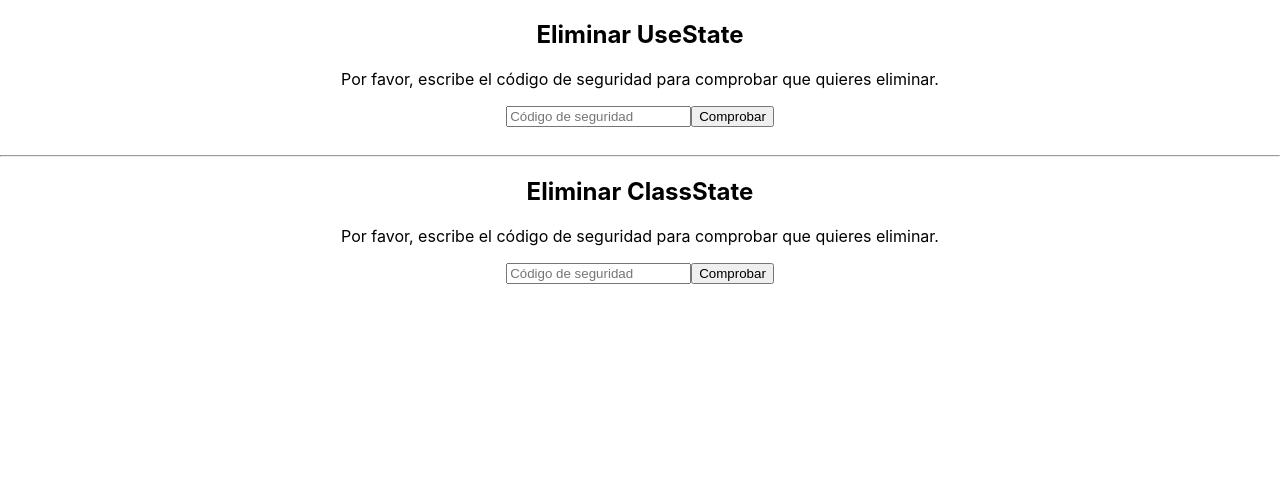
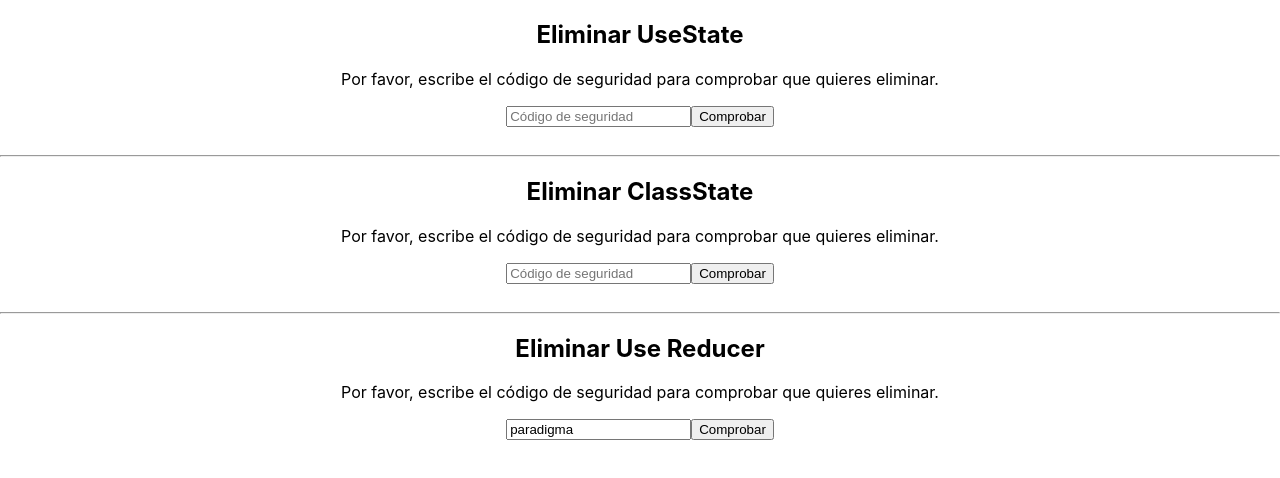
Before and after one commit to liderfalera/security-codes-app, a React (Create React App) app: page / in a window 1280 px wide. Shown: the top 478 px of the page. Built offline with nearby package versions, Linux system fonts and the light colour scheme.

Commit message:
Clase 14: UseReducer elaborado usando reducer de tipo Object

```diff
--- a/src/App.js
+++ b/src/App.js
@@ -1,6 +1,7 @@
 import React from "react";
 import { UseState } from "./UseState";
 import { ClassState } from "./ClassState";
+import { UseReducer } from "./UseReducer";
 
 import "./App.css";
 
@@ -11,6 +12,9 @@ function App() {
 			<br />
 			<hr />
 			<ClassState name="ClassState" />
+			<br />
+			<hr />
+			<UseReducer name="Use Reducer" />
 		</div>
 	);
 }
--- /dev/null
+++ b/src/UseReducer.js
@@ -0,0 +1,209 @@
+import React from "react";
+
+const SECURITY_CODE = "paradigma";
+
+function UseReducer({ name }) {
+	const [state, dispatch] = React.useReducer(reducer, initialState);
+
+	// const [value, setValue] = React.useState("");
+	// const [error, setError] = React.useState(false);
+	// const [loading, setLoading] = React.useState(false);
+
+	// console.log(state);
+
+	// const onInputChange = (event) => {
+	// 	setState({ ...state, value: event.target.value });
+	// 	if (state.error) {
+	// 		setState({ ...state, error: false });
+	// 	}
+	// };
+
+	React.useEffect(() => {
+		console.log("Empezando effect");
+
+		if (state.loading) {
+			// If is loading
+			setTimeout(() => {
+				console.log("Haciendo la validación");
+
+				if (state.value === SECURITY_CODE) {
+					// setLoading(false);
+					// console.log("código correcto");
+					// setState({ ...state, loading: false, error: false, confirmed: true });
+					dispatch({ type: "CONFIRM" });
+				} else {
+					// setError(true);
+					// setLoading(false);
+					// setState({ ...state, loading: false, error: true });
+					dispatch({ type: "ERROR" });
+				}
+
+				// if (state.value !== SECURITY_CODE) {
+				// 	setError(true);
+				// }
+				// setLoading(false);
+
+				console.log("Terminando la validación");
+			}, 1500);
+		}
+
+		console.log("Terminando effect");
+	}, [state.loading]);
+
+	if (!state.deleted && !state.confirmed) {
+		return (
+			<div>
+				<h2>Eliminar {name}</h2>
+				<p>
+					Por favor, escribe el código de seguridad para comprobar que quieres
+					eliminar.
+				</p>
+				{state.error && !state.loading && (
+					<p>
+						<small>Error: Código incorrecto</small>
+					</p>
+				)}
+				{state.loading && <p>Cargando...</p>}
+				<input
+					placeholder="Código de seguridad"
+					value={state.value}
+					onChange={(event) => {
+						// // setValue(event.target.value);
+						// setState({ ...state, value: event.target.value });
+						// if (state.error) {
+						// 	// setError(false);
+						// 	setState({ ...state, error: false });
+						// }
+						// //  Reemplazado por validación en line 44
+						dispatch({ type: "WRITE", payload: event.target.value });
+					}}
+				/>
+				<button
+					onClick={() => {
+						// setError(false);
+						// // Reemplazado por validación en line 44
+						// setLoading(true);
+						// setState({ ...state, loading: true, error: false });
+						dispatch({ type: "CHECK" });
+					}}>
+					Comprobar
+				</button>
+			</div>
+		);
+	} else if (state.confirmed && !state.deleted) {
+		return (
+			<>
+				<p>¿Está seguro de eliminar el {name}?</p>
+				<button
+					onClick={() => {
+						// setState({ ...state, deleted: true });
+						dispatch({ type: "DELETE" });
+					}}>
+					Sí, Eliminar
+				</button>
+				<button
+					onClick={() => {
+						// setState({ ...state, deleted: false, confirmed: false, value: "" });
+						dispatch({ type: "RESET" });
+					}}>
+					No, volver
+				</button>
+			</>
+		);
+	} else {
+		return (
+			<>
+				<h2>{name} fue eliminado</h2>
+				<button
+					onClick={() => {
+						dispatch({ type: "RESET" });
+					}}>
+					Recuperar UseState
+				</button>
+			</>
+		);
+	}
+}
+
+// ! -----------------------------------------------
+// ! -----------------------------------------------
+// ! -----------------------------------------------
+
+const initialState = {
+	value: "paradigma",
+	error: false,
+	loading: false,
+	deleted: false,
+	confirmed: false,
+};
+
+// ! --------------
+// ? REDUCER IF
+// ! --------------
+// const reducer = (state, action) => {};
+
+// const reducerIf = (state, action) => {
+// 	if (action.type === "ERROR") {
+// 		return {
+// 			...state,
+// 			error: true,
+// 			loading: false,
+// 		};
+// 	} else if (action.type === "CHECK") {
+// 		return {
+// 			...state,
+// 			loading: true,
+// 		};
+// 	} else {
+// 		return {
+// 			...state,
+// 		};
+// 	}
+// };
+
+// ! --------------
+// ? REDUCER SWITCH
+// ! --------------
+
+// const reducerSwitch = (state, action) => {
+// 	switch (action.type) {
+// 		case "ERROR":
+// 			return {
+// 				...state,
+// 				error: true,
+// 				loading: false,
+// 			};
+// 		case "CHECK":
+// 			return {
+// 				...state,
+// 				loading: true,
+// 			};
+// 		default:
+// 			return {
+// 				...state,
+// 			};
+// 	}
+// };
+
+// ! --------------
+// ? REDUCER OBJECT
+// ! --------------
+
+const reducerObj = (state, payload) => ({
+	CONFIRM: { ...state, loading: false, error: false, confirmed: true },
+	ERROR: { ...state, loading: false, error: true },
+	CHECK: { ...state, loading: true, error: false },
+	DELETE: { ...state, deleted: true },
+	RESET: { ...state, deleted: false, confirmed: false, value: "" },
+	WRITE: { ...state, value: payload },
+});
+
+const reducer = (state, action) => {
+	if (reducerObj(state)[action.type]) {
+		return reducerObj(state, action.payload)[action.type];
+	} else {
+		return state;
+	}
+};
+
+export { UseReducer };
```
